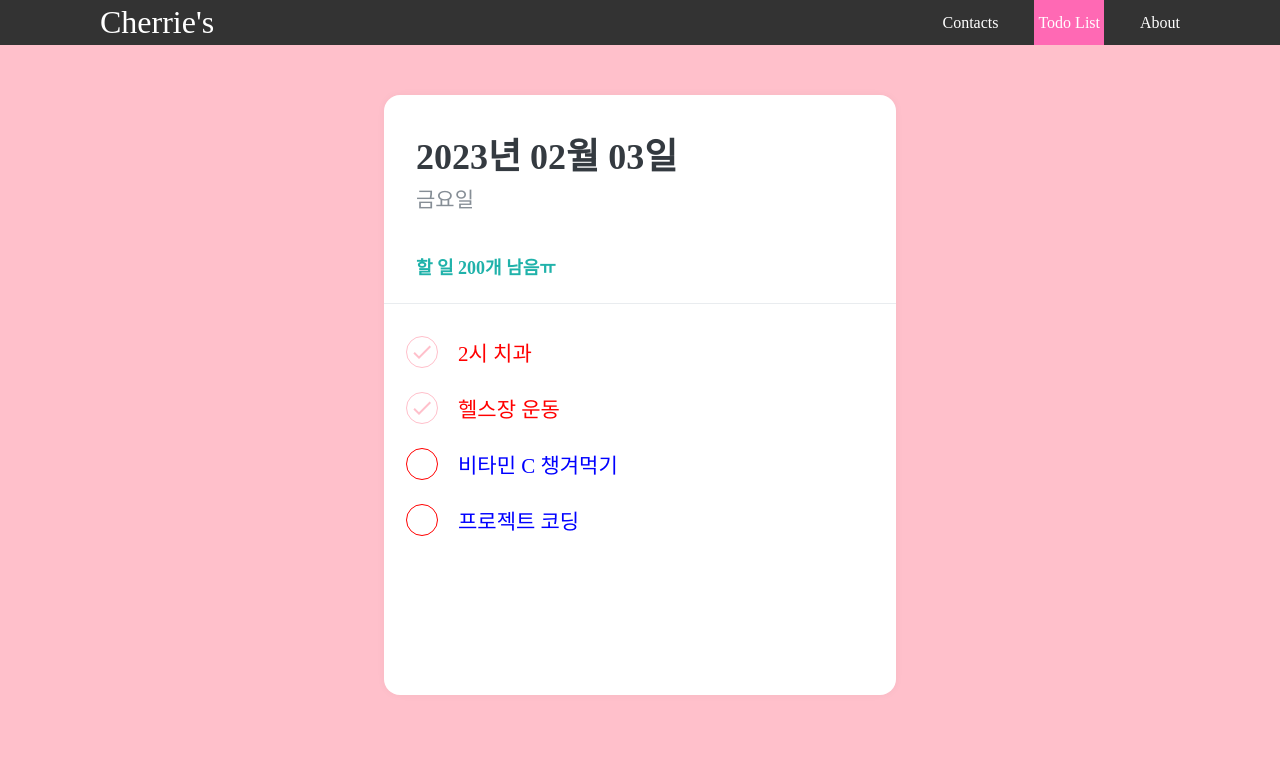
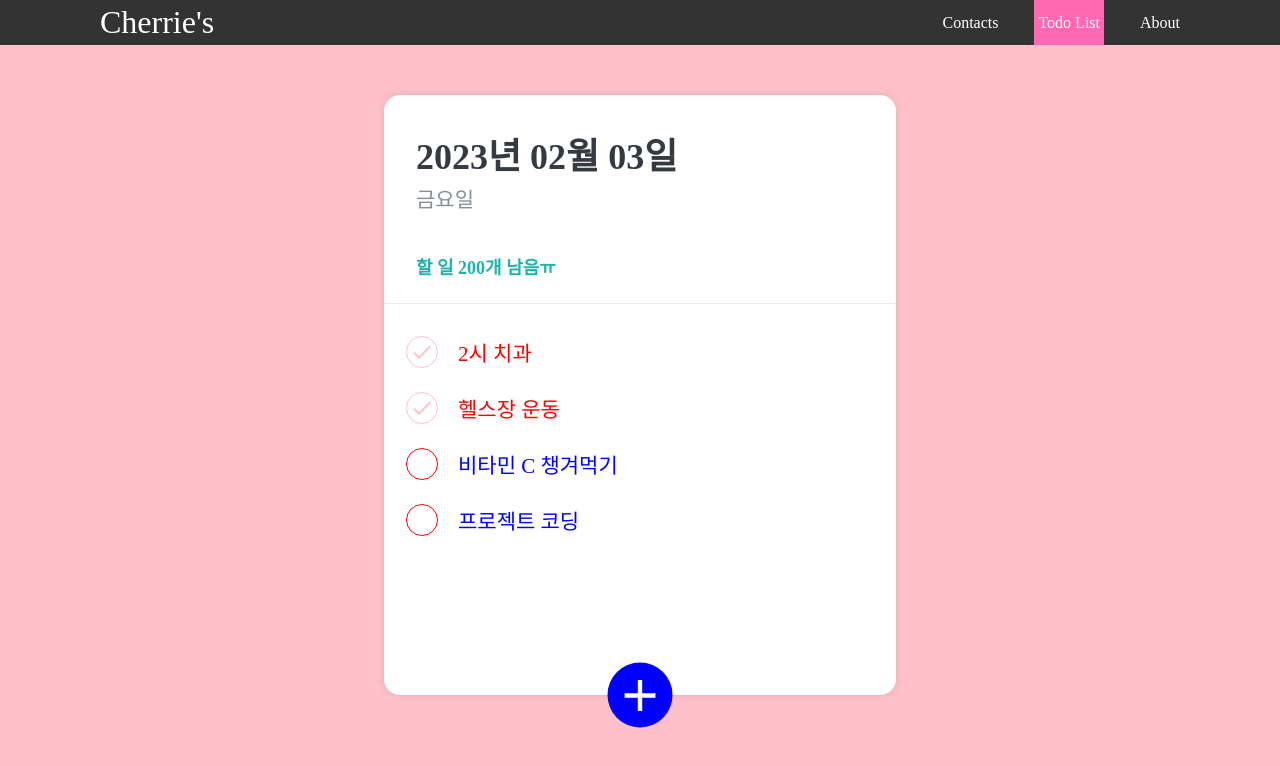
Before and after one commit to cherrie-k/React-Mini-Project, a React (Create React App) app: page /todo in a window 1280 px wide. Shown: the top 766 px of the page. Built offline with nearby package versions, Linux system fonts and the light colour scheme.

Commit message:
added Component 'TodoCreate'

```diff
--- a/src/App.js
+++ b/src/App.js
@@ -10,15 +10,14 @@ import TodoList from "./components/TodoList";
 // routes들을 정의하고 그룹하게 도와주는 애들.
 import { Route, Routes } from "react-router-dom";
 import { createGlobalStyle } from "styled-components";
+import TodoCreate from "./components/TodoCreate";
 
 //import "./App.css";
 
 // 글로벌 스타일로 페이지 전체 설정 가능
-const GlobalStyle = createGlobalStyle`{
-  body{
-    background: pink;
-  }
-}`;
+const GlobalStyle = createGlobalStyle`
+  body{ background: pink;}
+`;
 
 function App() {
   // 하단처럼 switch를 설정한 routing도 가능하긴 하지만, react route를 사용하자!
@@ -52,6 +51,7 @@ function App() {
               <TodoTemplate>
                 <TodoHead />
                 <TodoList />
+                <TodoCreate />
               </TodoTemplate>
             }
           />
--- /dev/null
+++ b/src/components/TodoCreate.js
@@ -0,0 +1,104 @@
+// 새 할 일을 등록하는 컴포넌트.하단부 + 버튼 렌더링.
+
+import React, { useState } from "react"; //  useState 따로 import 해줘야함~!
+import styled, { css } from "styled-components";
+import { MdAdd } from "react-icons/md";
+
+const CircleButton = styled.button`
+  background: blue; // 버튼 제일 기본색
+  &:hover {
+    background: yellow; // 버튼 눌리진 않았지만 hover일 때
+  }
+  &:active {
+    background: red;
+  }
+
+  z-index: 5; // 요소들 겹칠 때 수직 위치 정해줌
+  cursor: pointer;
+  width: 65px;
+  height: 65px;
+  border-radius: 50%;
+  font-size: 60px; // + icon 사이즈임
+  color: white;
+  border: none;
+  outline: none;
+
+  display: flex;
+  align-items: center;
+  justify-content: center;
+  position: absolute; //absolute는 부모(조상) 요소를 기준으로 배치
+  left: 50%;
+  bottom: 0px; // 젤밑에다 붙여줌
+  transform: translate(-50%, 50%); // 얘도 +버튼 위치에 관여
+
+  transition: 0.125s all ease-in; // 부드럽게 버튼 돌려줌
+
+  ${(props) =>
+    props.open &&
+    css`
+      // 눌려서 X자 됐을 때 버튼 색
+      background: salmon;
+      &:hover {
+        background: lime;
+      }
+      &:active {
+        background: red;
+      }
+      // 누르면 +아이콘을 45도 돌려서 x로 만들어줌
+      transform: translate(-50%, 50%) rotate(45deg);
+    `}
+`;
+
+const InsertFormPositioner = styled.div`
+  position: absolute; // 부모 요소에 상대적으로
+  width: 100%;
+  bottom: 0;
+  left: 0;
+`;
+
+const InsertForm = styled.form`
+  background: ghostwhite;
+  padding: 30px;
+  padding-bottom: 42px;
+
+  // 이 radius랑 TodoTemplate.js의 TodoTemplateBlock의 radius랑 맞춰줘야함!
+  border-bottom-left-radius: 16px;
+  border-bottom-right-radius: 16px;
+  border-top: 1px solid gainsboro;
+`;
+
+const Input = styled.input`
+  padding: 11.6px;
+  border-radius: 5px;
+  border: 1px solid #dee2e6;
+  width: 100%;
+  outline: none;
+  font-size: 16px;
+  box-sizing: border-box;
+`;
+
+function TodoCreate() {
+  // useState로 토글 할 수 있는 open값 관리. 이게 true면 + 아이콘을 돌려서 X 되게 하고, 할일 입력 칸 나옴.
+  const [open, setOpen] = useState(false);
+  const onToggle = () => setOpen(!open);
+
+  return (
+    <>
+      {open && (
+        <InsertFormPositioner>
+          <InsertForm>
+            <Input
+              autoFocus
+              placeholder="Input your to-do, then press 'Enter'"
+            />
+          </InsertForm>
+        </InsertFormPositioner>
+      )}
+      <CircleButton onClick={onToggle} open={open}>
+        <MdAdd />
+      </CircleButton>
+    </>
+  );
+}
+
+export default TodoCreate;
--- a/src/components/TodoItem.js
+++ b/src/components/TodoItem.js
@@ -43,7 +43,7 @@ const TodoItemBlock = styled.div`
   align-items: center;
   padding-top: 12px;
   padding-bottom: 12px;
-  &: hover {
+  &:hover {
     ${Remove} {
       display: initial;
     }
--- a/src/components/TodoTemplate.js
+++ b/src/components/TodoTemplate.js
@@ -9,8 +9,8 @@ const TodoTemplateBlock = styled.div`
 
   position: relative;
   background: white;
-  border-radius: 16px; // 둥근 네모로 만들어줌
-  box-shadow: 0 0 8px 0 rgba(0, 0, 0, 0.04);
+  border-radius: 16px; // 둥근 네모로 만들어줌. 얘랑 TodoCreate.js의 InsertForm의 border radius랑 맞춰줘야함!
+  box-shadow: 0 0 8px 0 rgba(0, 0, 0, 0.1); // 이거 0.1 대신 0.04정도로도 바꿔보기
 
   margin: 0 auto; // auto를 통해 페이지 중앙에 나타나게 됨
   margin-top: 50px;
```
